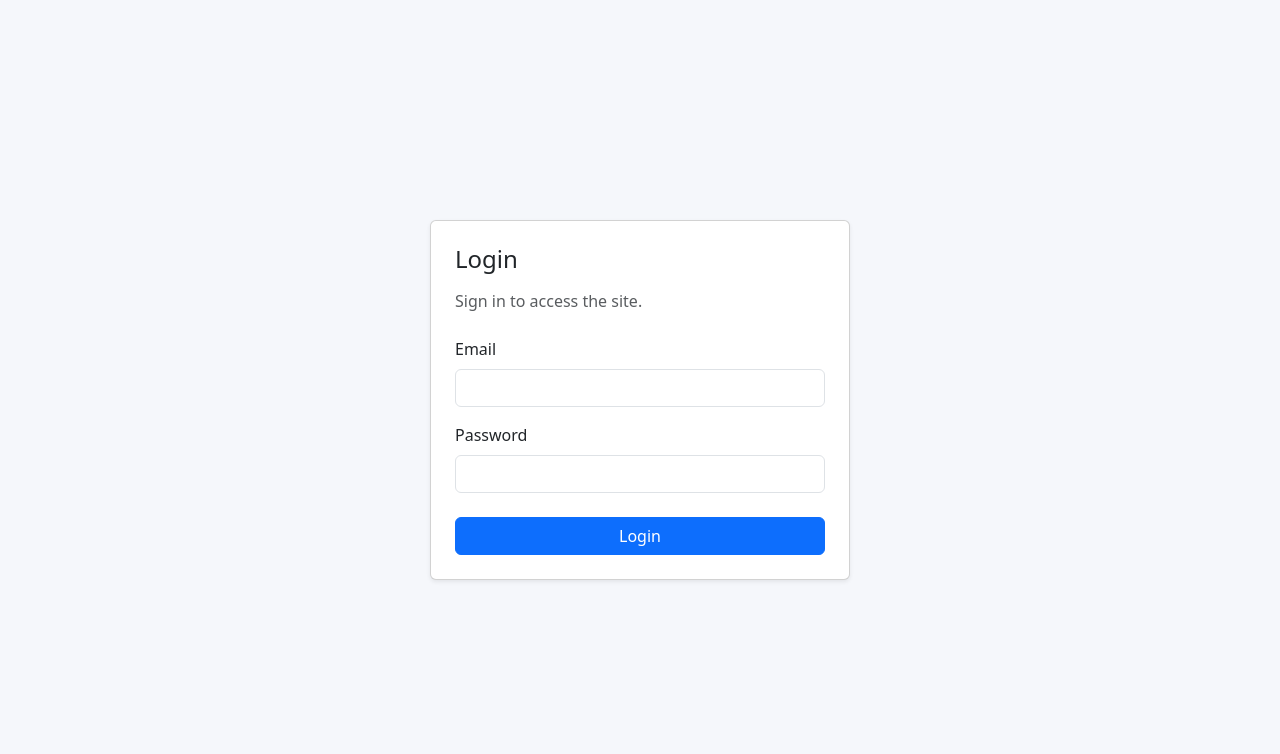
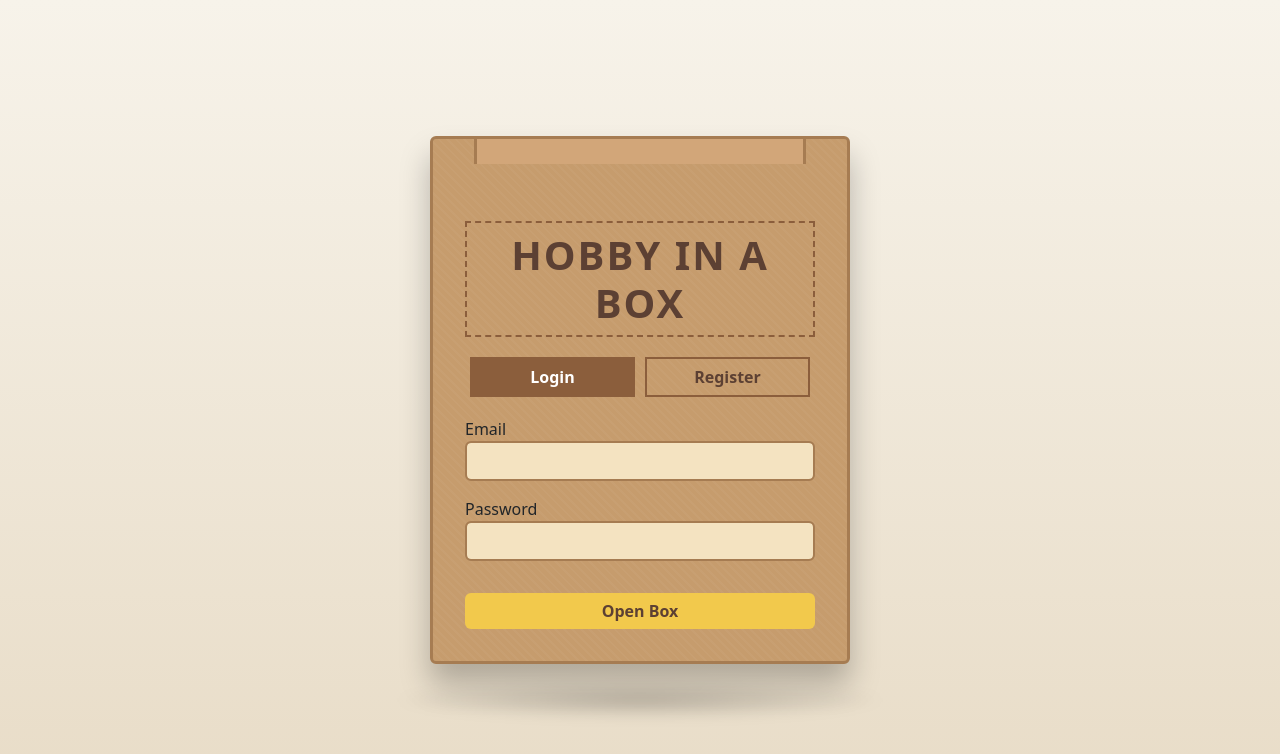
Before and after one commit to phoenix-go-cawcaw/Group13-Module3-Project, a Vue app: page /login in a window 1280 px wide. Shown: the top 754 px of the page. Built offline with nearby package versions, Linux system fonts and the light colour scheme.

Commit message:
login template without authentication

```diff
--- a/src/router/index.js
+++ b/src/router/index.js
@@ -75,7 +75,7 @@ const router = createRouter({
     },
     {
       path: '/:pathMatch(.*)*',
-      redirect: '/',
+      redirect: '/login',
     },
   ],
 })
--- a/src/views/login.vue
+++ b/src/views/login.vue
@@ -1,53 +1,239 @@
 <script setup>
 import { ref } from 'vue'
 import { useRouter } from 'vue-router'
-import { setAuthenticated } from '@/utils/auth'
+import axios from 'axios'
 
 const router = useRouter()
+
 const email = ref('')
 const password = ref('')
+const isLogin = ref(true)
 const errorMessage = ref('')
+const isOpening = ref(false)
+const isOpened = ref(false)
 
-function handleLogin() {
+function toggleMode() {
+  isLogin.value = !isLogin.value
+  errorMessage.value = ''
+}
+
+async function handleSubmit() {
   if (!email.value || !password.value) {
-    errorMessage.value = 'Please enter email and password.'
+    errorMessage.value = 'Shipment requires email and password.'
     return
   }
 
-  setAuthenticated()
-  router.push('/')
+  try {
+    isOpening.value = true
+
+    const endpoint = isLogin.value
+      ? 'http://localhost:5000/api/auth/login'
+      : 'http://localhost:5000/api/auth/register'
+
+    const response = await axios.post(endpoint, {
+      email: email.value,
+      password: password.value
+    })
+
+    localStorage.setItem('token', response.data.token)
+
+    setTimeout(() => {
+      isOpened.value = true
+    }, 400)
+
+    setTimeout(() => {
+      router.push('/')
+    }, 1000)
+
+  } catch (err) {
+    isOpening.value = false
+    errorMessage.value =
+      err.response?.data?.message || 'Delivery failed. Try again.'
+  }
 }
 </script>
 
 <template>
   <main class="login-page d-flex align-items-center justify-content-center">
-    <section class="card shadow-sm p-4 login-card">
-      <h1 class="h4 mb-3">Login</h1>
-      <p class="text-muted mb-4">Sign in to access the site.</p>
+    <div class="table-surface"></div>
 
-      <form @submit.prevent="handleLogin">
-        <div class="mb-3">
-          <label class="form-label" for="email">Email</label>
-          <input id="email" v-model="email" type="email" class="form-control">
+    <section
+      class="box-card"
+      :class="{ opening: isOpening, opened: isOpened }"
+    >
+      <div class="box-flap" @click="isOpening = true"></div>
+
+      <div class="box-content">
+        <h1 class="box-title">Hobby in a Box</h1>
+
+        <div class="mode-switch">
+          <button
+            :class="{ active: isLogin }"
+            @click="isLogin = true"
+          >
+            Login
+          </button>
+          <button
+            :class="{ active: !isLogin }"
+            @click="isLogin = false"
+          >
+            Register
+          </button>
         </div>
-        <div class="mb-3">
-          <label class="form-label" for="password">Password</label>
-          <input id="password" v-model="password" type="password" class="form-control">
-        </div>
-        <p v-if="errorMessage" class="text-danger small">{{ errorMessage }}</p>
-        <button class="btn btn-primary w-100 mt-2" type="submit">Login</button>
-      </form>
+
+        <form @submit.prevent="handleSubmit">
+          <div class="mb-3">
+            <label>Email</label>
+            <input v-model="email" type="email" class="form-control box-input">
+          </div>
+
+          <div class="mb-3">
+            <label>Password</label>
+            <input v-model="password" type="password" class="form-control box-input">
+          </div>
+
+          <div v-if="errorMessage" class="shipping-label">
+            {{ errorMessage }}
+          </div>
+
+          <button class="btn box-button w-100 mt-3" type="submit">
+            {{ isLogin ? 'Open Box' : 'Create Box' }}
+          </button>
+        </form>
+      </div>
     </section>
   </main>
 </template>
 
+
 <style scoped>
 .login-page {
   min-height: 100vh;
-  background-color: #f5f7fb;
+  background: linear-gradient(to bottom, #f7f3ea, #e8dcc7);
+  position: relative;
 }
 
-.login-card {
+.table-surface {
+  position: absolute;
+  bottom: 80px;
+  width: 500px;
+  height: 40px;
+  background: radial-gradient(ellipse at center, rgba(0,0,0,0.2), transparent 70%);
+  filter: blur(6px);
+}
+
+.box-card {
+  position: relative;
   width: min(420px, 92vw);
+  background-color: #c69c6d;
+  border: 3px solid #a67c52;
+  border-radius: 6px;
+  box-shadow: 0 20px 30px rgba(0, 0, 0, 0.25);
+  padding-top: 50px;
+  overflow: hidden;
+  transition: transform 0.6s ease;
+
+  background-image:
+    repeating-linear-gradient(
+      45deg,
+      rgba(255,255,255,0.03) 0px,
+      rgba(255,255,255,0.03) 2px,
+      transparent 2px,
+      transparent 6px
+    );
+}
+
+.box-flap {
+  position: absolute;
+  top: -25px;
+  left: 10%;
+  width: 80%;
+  height: 50px;
+  background: #d2a679;
+  border: 3px solid #a67c52;
+  border-bottom: none;
+  border-radius: 6px 6px 0 0;
+  transform-origin: bottom;
+  transition: transform 0.6s ease;
+  cursor: pointer;
+}
+
+.box-card.opening .box-flap {
+  transform: rotateX(45deg);
+}
+
+.box-card.opened {
+  transform: translateY(-20px);
+}
+
+.box-card.opened .box-flap {
+  transform: rotateX(80deg);
+}
+
+.box-content {
+  padding: 2rem;
+}
+
+.box-title {
+  font-weight: bold;
+  text-align: center;
+  margin-bottom: 20px;
+  color: #5c4033;
+  letter-spacing: 2px;
+  text-transform: uppercase;
+  border: 2px dashed #8b5e3c;
+  padding: 8px;
+}
+
+.mode-switch {
+  display: flex;
+  justify-content: center;
+  margin-bottom: 20px;
+}
+
+.mode-switch button {
+  background: transparent;
+  border: 2px solid #8b5e3c;
+  padding: 6px 16px;
+  margin: 0 5px;
+  font-weight: 600;
+  color: #5c4033;
+}
+
+.mode-switch button.active {
+  background: #8b5e3c;
+  color: white;
+}
+
+.box-input {
+  background-color: #f4e3c1;
+  border: 2px solid #a67c52;
+}
+
+.box-input:focus {
+  border-color: #8b5e3c;
+  box-shadow: none;
+}
+
+.shipping-label {
+  background: #f8f1e5;
+  border: 2px dashed #b02a37;
+  padding: 10px;
+  margin-top: 10px;
+  font-size: 0.85rem;
+  color: #842029;
+  text-align: center;
+}
+
+.box-button {
+  background-color: #f2c94c;
+  border: none;
+  font-weight: bold;
+  color: #5c4033;
+  transition: 0.2s ease;
+}
+
+.box-button:hover {
+  background-color: #e0b03f;
 }
 </style>
```
